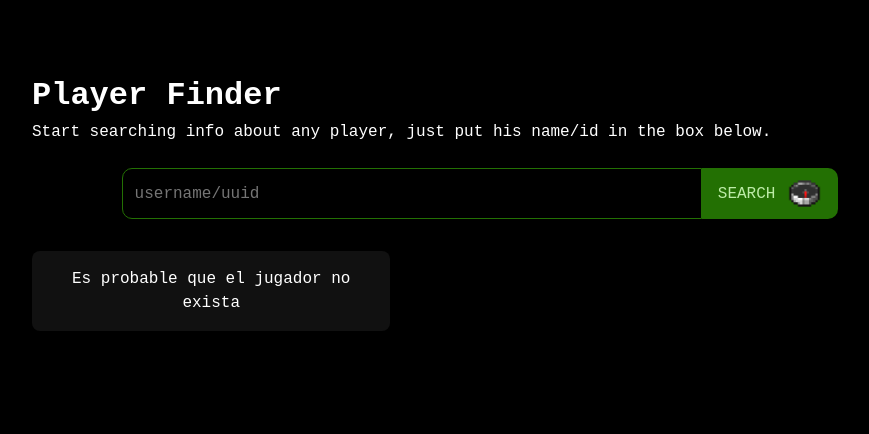
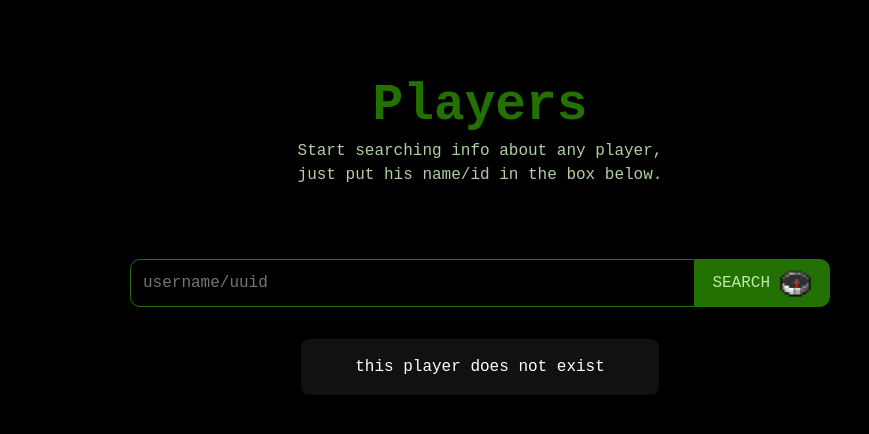
Before and after one commit to GuillermoUrielCruzFuente/mine-giver, a Next.js app: page /players in a window 1280 px wide. Shown: the top 434 px of the page, without its empty margins (160-1029 px from the left). Built offline with nearby package versions, Linux system fonts and the light colour scheme; a web font is replaced by a local one.

Commit message:
better page styling

```diff
--- a/pages/players.tsx
+++ b/pages/players.tsx
@@ -2,7 +2,9 @@ import Head from "next/head";
 import { SyntheticEvent, useEffect, useRef, useState } from "react";
 import styles from "../src/styles/pages/Players.module.scss";
 import Image from "next/image";
+//images
 import compassGif from "../src/static/img/compass.webp";
+import steve from "../src/static/img/steve-using-spyglass.webp";
 
 type Player = {
 	avatar: string;
@@ -63,7 +65,7 @@ const Players = () => {
 			</Head>
 
 			<main className={styles.mainContainer}>
-				<h1 className={styles.title}>Player Finder</h1>
+				<h1 className={styles.title}>Players</h1>
 				<p className={styles.playerSearchDescription}>
 					Start searching info about any player, just put his name/id
 					in the box below.
@@ -75,19 +77,37 @@ const Players = () => {
 						type="text"
 						placeholder="username/uuid"
 					/>
-					<button type="submit">
-						<div>
+					<div className={styles.buttonContainer}>
+						<button type="submit">
 							search
-							<Image src={compassGif} alt="minecraft compass" />
-						</div>
-					</button>
+							{/* the parent div below prevents img overflow its parent (button) */}
+							<div>
+								<Image
+									className={styles.compass}
+									src={compassGif}
+									alt="minecraft compass"
+								/>
+							</div>
+						</button>
+
+						<Image
+							className={styles.steveImg}
+							src={steve}
+							alt="steve using the spyglass"
+						/>
+
+						<div className={styles.playerImgPatch}></div>
+					</div>
 				</form>
 
 				{!!playerData ? (
 					<div className={styles.playerInfoContainer}>
-						<img
+						<Image
 							src={playerData?.avatar}
-							alt={`player ${playerData?.username} head`}
+							width={200}
+							height={200}
+							alt={`${playerData?.username} head`}
+							title={`${playerData?.username}'s head`}
 						/>
 						<div>
 							<h1>{playerData?.username}</h1>
@@ -95,7 +115,7 @@ const Players = () => {
 					</div>
 				) : (
 					<p className={styles.noPlayerLabel}>
-						Es probable que el jugador no exista
+						this player does not exist
 					</p>
 				)}
 			</main>
--- a/src/styles/pages/Players.module.scss
+++ b/src/styles/pages/Players.module.scss
@@ -1,17 +1,4 @@
-.title {
-	color: #fff;
-	font-weight: 900;
-	line-height: 1;
-}
-
-.playerSearchDescription {
-	color: #fff;
-	margin-bottom: 1.5rem;
-	margin-top: 0.5rem;
-}
-
 .mainContainer {
-	// width: min(100%, 1100px);
 	width: 70%;
 	margin-inline: auto;
 	padding-top: 80px;
@@ -19,50 +6,109 @@
 	display: flex;
 	flex-flow: column;
 	align-items: flex-start;
+	align-items: center;
+}
+
+.title {
+	font-weight: 900;
+	line-height: 1;
+	font-size: clamp(2.5rem, 4vw, 4rem);
+	color: #237003;
+	text-align: center;
+}
+
+.playerSearchDescription {
+	color: #b0cfa2;
+	margin-bottom: 1.5rem;
+	margin-top: 0.5rem;
+	font-size: 1rem;
+	width: min(100%, 400px);
+	text-align: center;
 }
 
 .searchForm {
-	// background-color: crimson;
-	// padding: 1rem;
-	width: 80%;
+	width: min(100%, 700px);
 	margin-inline: auto;
+	margin-top: 3rem;
 
 	display: flex;
+	align-items: center;
+	justify-content: flex-start;
 
 	input {
 		flex-grow: 1;
+		width: 100%;
+
 		outline: none;
 		color: #fff;
-		border: solid 1px #237003;
+		border: solid 1.5px #237003;
 		background-color: #000;
 		border-radius: 10px 0 0 10px;
-		padding: 0.75rem;
+		font-size: 1rem;
+		padding: 0.35rem 0.75rem;
+		box-sizing: content-box;
+		height: 35px;
+	}
+
+	.buttonContainer {
+		flex-grow: 0;
+		position: relative;
+
+		.playerImgPatch {
+			background-color: #000;
+			width: 100%;
+			//if something's behind this container the corner does not match the right top border radius
+			//the line below fix that
+			border-radius: 0 10px 0 0;
+			//this value must cover the necessary area to hide steve img
+			height: 130px;
+			position: absolute;
+			top: 0;
+			z-index: -1;
+		}
+
+		.steveImg {
+			position: absolute;
+			width: 45%;
+			height: auto;
+			left: -1rem;
+			top: 0px;
+			z-index: -2;
+			transition: transform 300ms;
+			transition-timing-function: cubic-bezier(0, 0.1, 0.26, 1.5);
+		}
 	}
 
 	button {
 		appearance: none;
 		background-color: #237003;
 		outline: none;
-		border: none;
+		border: 1.5px solid #237003;
 		border-radius: 0 10px 10px 0;
-		padding: 0.5rem 1rem;
 		cursor: pointer;
 		color: #bdeca8;
 		text-transform: uppercase;
-		transition: background-color 200ms, color 200ms, box-shadow 200ms;
+		transition: background-color 200ms, color 200ms, box-shadow 200ms,
+			border 200ms;
+		font-size: 1rem;
+		padding: 0.35rem 1rem;
+
+		display: flex;
+		flex-flow: row;
+
+		align-items: center;
+		justify-content: flex-start;
 
 		div {
-			display: flex;
-			align-items: center;
+			width: 35px;
+			height: 35px;
+			margin-left: 0.5rem;
 		}
 
-		img {
+		.compass {
 			width: 35px;
 			height: 35px;
-			margin-left: 0.75rem;
-
 			transition: transform 200ms;
-			transition-timing-function: cubic-bezier(0.73, -0.58, 0.26, 1.5);
 			transition-timing-function: ease;
 		}
 
@@ -72,15 +118,17 @@
 			box-shadow: 0px 0px 16px rgba($color: #6ed83d, $alpha: 0.2);
 		}
 
-		&:hover > div > img {
+		&:hover > div > .compass {
 			transform: scale(1.15) rotate(6deg);
 		}
-	}
-}
 
-@media screen and (max-width: 1000px) {
-	.mainContainer {
-		width: 80%;
+		&:hover + .steveImg {
+			transform: translateY(-70%) rotate(-10deg);
+		}
+
+		&:focus {
+			border: dashed 1.5px #6ed83d;
+		}
 	}
 }
 
@@ -91,12 +139,12 @@
 	border-radius: 0.5rem;
 	width: fit-content;
 	padding: 1rem;
-
 	margin-top: 3rem;
 
 	img {
 		aspect-ratio: 1;
 		width: 100%;
+		height: auto;
 	}
 
 	div {
@@ -106,6 +154,24 @@
 
 	h1 {
 		font-size: 1.5rem;
+	}
+}
+
+.noPlayerLabel {
+	color: #fff;
+	margin-top: 2rem;
+	width: 40%;
+	text-align: center;
+
+	background-color: crimson;
+	padding: 1rem;
+	border-radius: 0.5rem;
+	background-color: #111;
+}
+
+@media screen and (max-width: 1000px) {
+	.mainContainer {
+		width: 80%;
 	}
 }
 
@@ -126,7 +192,7 @@
 
 @media screen and (max-width: 500px) {
 	.playerInfoContainer {
-		width: 90%;
+		width: 100%;
 		margin-inline: auto;
 
 		h1 {
@@ -134,15 +200,3 @@
 		}
 	}
 }
-
-.noPlayerLabel {
-	color: #fff;
-	margin-top: 2rem;
-	width: 40%;
-	text-align: center;
-
-	background-color: crimson;
-	padding: 1rem;
-	border-radius: 0.5rem;
-	background-color: #111;
-}
```
